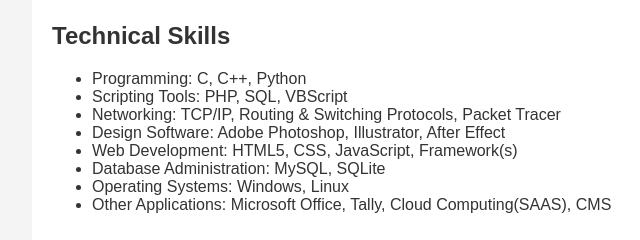
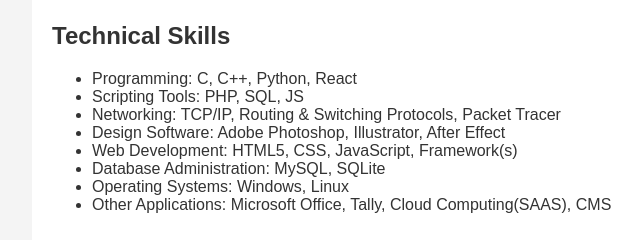
Before and after one commit to dipjyotiborah/dipjyoti.github.io, a plain HTML site: page index.html in a window 1280 px wide. Shown: the part 367-607 px from the top of the page, 76-716 px from the left. Drawn offline with Linux system fonts and the light colour scheme.

Commit message:
Update index.html

```diff
--- a/index.html
+++ b/index.html
@@ -88,8 +88,8 @@
 <section id="skills" class="skills container">
     <h2>Technical Skills</h2>
     <ul>
-        <li>Programming: C, C++, Python</li>
-        <li>Scripting Tools: PHP, SQL, VBScript</li>
+        <li>Programming: C, C++, Python, React</li>
+        <li>Scripting Tools: PHP, SQL, JS</li>
         <li>Networking: TCP/IP, Routing & Switching Protocols, Packet Tracer</li>
         <li>Design Software: Adobe Photoshop, Illustrator, After Effect</li>
         <li>Web Development: HTML5, CSS, JavaScript, Framework(s)</li>
```
